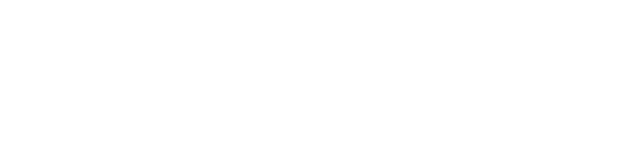
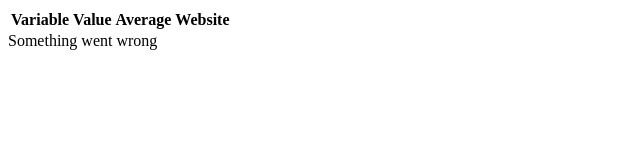
Before and after one commit to svlapin/perf_dashboard, a website: page public/index.html in a window 1280 px wide. Shown: the whole page, without its empty margins (0-640 px from the left). Drawn offline with nearby package versions, Linux system fonts and the light colour scheme; no server answers.

Commit message:
table + row template barebones

```diff
--- a/public/index.html
+++ b/public/index.html
@@ -13,9 +13,25 @@
         <p class="browserupgrade">You are using an <strong>outdated</strong> browser. Please <a href="http://browsehappy.com/">upgrade your browser</a> to improve your experience.</p>
     <![endif]-->
 
-    <!-- Add your site or application content here -->
+    <table>
+      <thead>
+        <tr>
+          <th>Variable</th>
+          <th>Value</th>
+          <th>Average</th>
+          <th>Website</th>
+        </tr>
+      </thead>
+      <tbody></tbody>
+    </table>
 
     <script src="/bower_components/jquery/dist/jquery.min.js"></script>
     <script src="/bower_components/lodash/lodash.min.js"></script>
+
+    <script async src="/js/main.js"></script>
+
+    <script type="text/template" id="__tpl_table_row">
+      <tr></tr>
+    </script>
   </body>
 </html>
--- /dev/null
+++ b/public/js/main.js
@@ -0,0 +1,24 @@
+/**
+ * Copyright notice here
+ */
+
+(function(window, $) {
+  'use strict';
+
+  window.app = window.app || {};
+
+  $(document).ready(function() {
+    $.getJSON('/metrics', function(data) {
+      window.app.data = data;
+      populateTable();
+    })
+    .fail(function() {
+      $('body').append($('<div>').text('Something went wrong'));
+    });
+  });
+
+  function populateTable() {
+    var rowTpl = _.template($('#__tpl_table_row').html());
+  }
+
+})(window, jQuery);
```
